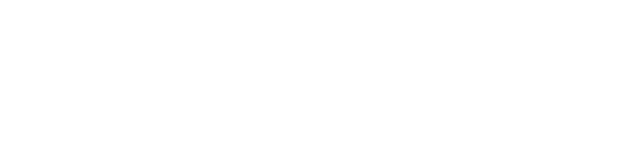
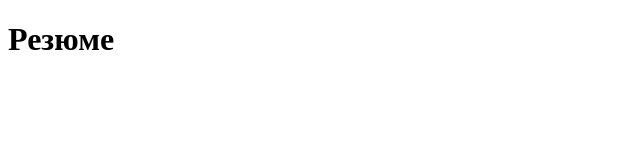
Before and after one commit to Rusbead/Resume, a plain HTML site: page index.html in a window 1280 px wide. Shown: the whole page, without its empty margins (0-640 px from the left). Drawn offline with Linux system fonts and the light colour scheme.

Commit message:
Created Structure of Resume

```diff
--- a/index.html
+++ b/index.html
@@ -6,6 +6,7 @@
     <title>Resume</title>
 </head>
 <body>
+    <h1>Резюме</h1>
 
 </body>
 </html>
```
Also changed, not shown: Scripts/Script.js (added), Styles/Style.css (added), src/img/Me.jpeg (added).
